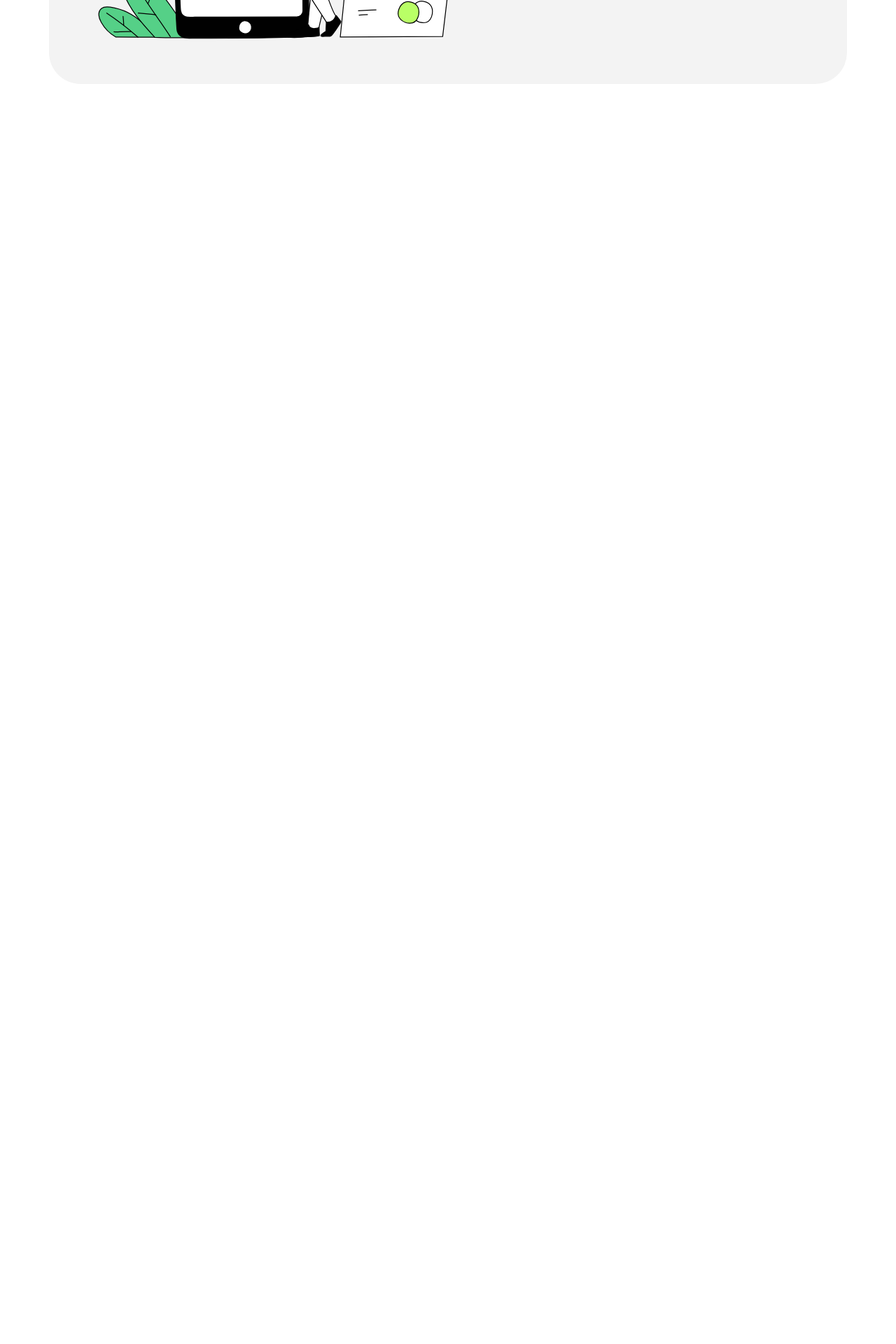
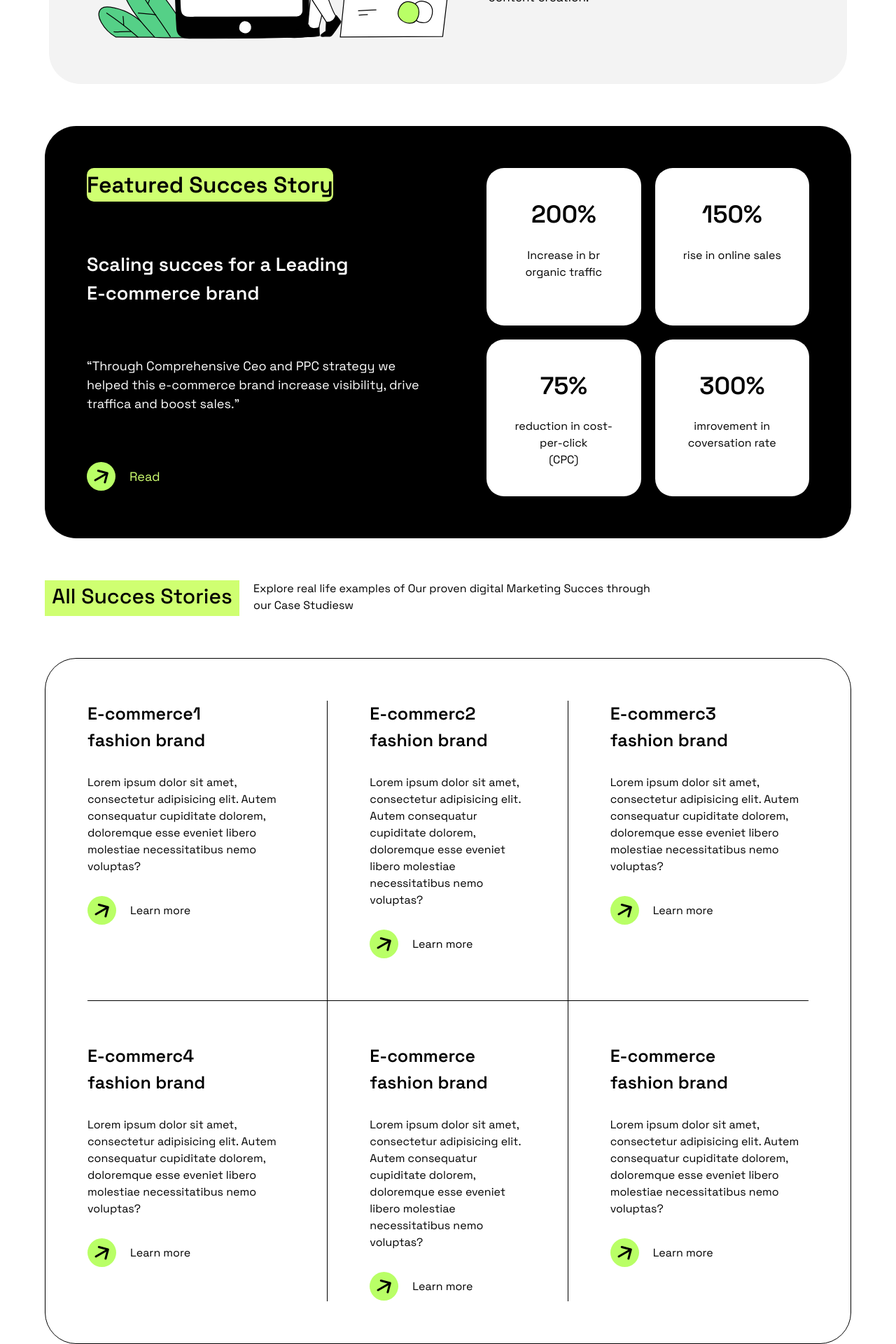
Before and after one commit to ogabekrustamov/Positivus, a React (Vite) app: page /use-cases in a window 1280 px wide. Shown: the part 567-2487 px from the top of the page at 70% size. Before the commit the page ends 800 px from the top, so only its background shows below. Built offline with nearby package versions, Linux system fonts and the light colour scheme.

Commit message:
All stories part completion

```diff
--- a/src/Pages/UseCasesPage.jsx
+++ b/src/Pages/UseCasesPage.jsx
@@ -1,9 +1,13 @@
 
 import UseCaseDiv from "../SectionComponents/UseCase/UseCaseDiv.jsx";
+import SuccesStory from "../SectionComponents/UseCase/SuccesStory.jsx";
+import AllStories from "../SectionComponents/UseCase/AllStories.jsx";
 
 const UseCasesPage = () => {
     return (<div className={`w-full flex flex-col items-center max-sm:mt-[140px] mt-[170px]`}>
         <UseCaseDiv />
+            <SuccesStory />
+            <AllStories />
 
     </div>
 
--- /dev/null
+++ b/src/SectionComponents/UseCase/AllStories.jsx
@@ -0,0 +1,66 @@
+
+const AllStories = () => {
+
+    return (
+        <div className={`w-full  mt-[60px]`}>
+            <div data-aos="fade-up"  className="flex w-[90vw] max-w-[1240px] mx-auto  max-lg:justify-center ">
+                <span className="bg-[rgb(207,255,113)] text-[30px] w-[278px] h-[51px] flex justify-center font-[500] mr-5 max-sm:text-[17px] max-sm:w-[85px] max-sm:h-[45px] max-sm:items-center"><h1>All Succes Stories</h1></span>
+                <div className="w-[580px] h-[46px] max-lg:w-[540px] max-sm:w-[320px] max-sm:h-[80px] max-sm:text-[14px] transition-all duration-700 ease-out transform">Explore real life examples of Our proven digital Marketing Succes through our Case Studiesw</div>
+            </div>
+
+            <div className={`max-w-[1240px] mx-auto w-[90vw] max-sm:p-0  p-[60px] grid grid-cols-3 grid-rows-2 border-[1px] max-lg:grid-cols-2 max-lg:grid-rows-3 rounded-[45px] mt-[60px] max-sm:flex max-sm:border-none max-sm:flex-col`}>
+                <div className="w-full flex gap-[30px] flex-col pb-[50px] border-b-[1px] border-r-[1px] max-sm:border-[1px] max-sm:rounded-[45px]  max-sm:p-[40px] pr-[50px]">
+                    <h1 className={`text-[25px] font-semibold`}>E-commerce1<br/> fashion brand</h1>
+                    <p>Lorem ipsum dolor sit amet, consectetur adipisicing elit. Autem consequatur cupiditate dolorem, doloremque esse eveniet libero molestiae necessitatibus nemo voluptas?</p>
+                    <div className="w-full flex items-center gap-[20px]">
+                        <img src="/Image/greenarr.svg"  className={`w-[41px]`} alt=""/>
+                        <p className={`hover:underline`}>Learn more</p>
+                    </div>
+                </div>
+                <div className="w-full flex gap-[30px] flex-col pb-[60px] pr-[60px] border-b-[1px] border-r-[1px] max-lg:border-r-0 pl-[60px]  max-sm:border-[1px] max-sm:rounded-[45px]  max-sm:p-[40px] ">
+                    <h1 className={`text-[25px] font-semibold`}>E-commerc2 <br/> fashion brand</h1>
+                    <p>Lorem ipsum dolor sit amet, consectetur adipisicing elit. Autem consequatur cupiditate dolorem, doloremque esse eveniet libero molestiae necessitatibus nemo voluptas?</p>
+                    <div className="w-full flex items-center gap-[20px]">
+                        <img src="/Image/greenarr.svg"  className={`w-[41px]`} alt=""/>
+                        <p className={`hover:underline`}>Learn more</p>
+                    </div>
+                </div>
+                <div className="w-full flex gap-[30px] flex-col  pb-[60px] border-b-[1px] max-lg:border-r-[1px] max-lg:pl-0 pl-[60px] max-lg:pt-[60px]  max-sm:border-[1px] max-sm:rounded-[45px]  max-sm:p-[40px] ">
+                    <h1 className={`text-[25px] font-semibold`}>E-commerc3 <br/> fashion brand</h1>
+                    <p>Lorem ipsum dolor sit amet, consectetur adipisicing elit. Autem consequatur cupiditate dolorem, doloremque esse eveniet libero molestiae necessitatibus nemo voluptas?</p>
+                    <div className="w-full flex items-center gap-[20px]">
+                        <img src="/Image/greenarr.svg"  className={`w-[41px]`} alt=""/>
+                        <p className={`hover:underline`}>Learn more</p>
+                    </div>
+                </div>
+                <div className="w-full flex gap-[30px] flex-col pt-[60px]  max-lg:pr-0 max-lg:pl-[60px] border-r-[1px] max-lg:border-r-0  max-lg:border-b-[1px]  pr-[60px]  max-sm:border-[1px] max-sm:rounded-[45px]  max-sm:p-[40px] ">
+                    <h1 className={`text-[25px] font-semibold`}>E-commerc4 <br/> fashion brand</h1>
+                    <p>Lorem ipsum dolor sit amet, consectetur adipisicing elit. Autem consequatur cupiditate dolorem, doloremque esse eveniet libero molestiae necessitatibus nemo voluptas?</p>
+                    <div className="w-full flex items-center gap-[20px]">
+                        <img src="/Image/greenarr.svg"  className={`w-[41px]`} alt=""/>
+                        <p className={`hover:underline`}>Learn more</p>
+                    </div>
+                </div>
+                <div className="w-full flex gap-[30px] flex-col pt-[60px] pr-[60px] border-r-[1px]  max-lg:pl-0 pl-[60px]  max-sm:border-[1px] max-sm:rounded-[45px]  max-sm:p-[40px] ">
+                    <h1 className={`text-[25px] font-semibold`}>E-commerce <br/> fashion brand</h1>
+                    <p>Lorem ipsum dolor sit amet, consectetur adipisicing elit. Autem consequatur cupiditate dolorem, doloremque esse eveniet libero molestiae necessitatibus nemo voluptas?</p>
+                    <div className="w-full flex items-center gap-[20px]">
+                        <img src="/Image/greenarr.svg"  className={`w-[41px]`} alt=""/>
+                        <p className={`hover:underline`}>Learn more</p>
+                    </div>
+                </div>
+                <div className="w-full flex gap-[30px] flex-col pt-[60px]    pl-[60px]  max-sm:border-[1px] max-sm:rounded-[45px]  max-sm:p-[40px] ">
+                    <h1 className={`text-[25px] font-semibold`}>E-commerce <br/> fashion brand</h1>
+                    <p>Lorem ipsum dolor sit amet, consectetur adipisicing elit. Autem consequatur cupiditate dolorem, doloremque esse eveniet libero molestiae necessitatibus nemo voluptas?</p>
+                    <div className="w-full flex items-center gap-[20px]">
+                        <img src="/Image/greenarr.svg"  className={`w-[41px]`} alt=""/>
+                        <p className={`hover:underline`}>Learn more</p>
+                    </div>
+                </div>
+            </div>
+
+        </div>
+    )
+}
+
+export default AllStories;
--- /dev/null
+++ b/src/SectionComponents/UseCase/SuccesStory.jsx
@@ -0,0 +1,45 @@
+
+const SuccesStory = () => {
+
+    return (
+        <div className="w-full flex justify-center mt-[60px] ">
+                <div className={`max-w-[1240px] w-[90vw] min-h-[540px] max-h-[1520px] max-sm:p-[40px] flex gap-[40px] rounded-[45px] max-lg:flex max-lg:flex-col  p-[60px] bg-black`}>
+                    <div className=" w-[45vw] flex flex-col gap-[70px] max-lg:w-full  h-full bg-black ">
+                        <div>
+                            <h1 className="text-[32px] bg-[rgb(207,255,113)] inline-block    font-semibold rounded-[10px]">Featured Succes Story</h1>
+                        </div>
+                        <div>
+                            <h1 className={`text-[27px] font-semibold w-[400px] max-lg:w-[70vw] text-white`}>Scaling succes for a Leading E-commerce brand</h1>
+                        </div>
+                        <div className="w-[500px] max-lg:w-[70vw] text-[18px] text-white">
+                            <q>Through Comprehensive Ceo and PPC strategy we helped this e-commerce brand increase visibility, drive traffica and boost sales.</q>
+                        </div>
+                        <div className="flex items-center gap-[20px] ">
+                            <img src="/Image/greenarr.svg" alt=""/>
+                            <p className={`text-[rgb(207,255,113)] text-[18px]`}>Read</p>
+                        </div>
+                    </div>
+                    <div className="grid grid-cols-2 grid-rows-2 gap-[20px] max-lg:grid-cols-2 max-lg:grid-rows-2 max-sm:flex max-sm:w-full max-sm:flex-col max-lg:w-full w-[500px] h-full ">
+                        <div className="flex bg-white flex-col gap-[20px] rounded-[25px] p-[40px] text-center ">
+                            <h1 className={`font-semibold text-[35px]`}> 200%</h1>
+                            <p>Increase in br organic traffic</p>
+                        </div>
+                        <div className="flex flex-col gap-[20px] bg-white rounded-[25px]  p-[40px] text-center items-center ">
+                            <h1 className={`font-semibold text-[35px]`}> 150%</h1>
+                            <p>rise in online sales</p>
+                        </div>
+                        <div className="flex bg-white flex-col gap-[20px] rounded-[25px] items-center p-[40px] text-center ">
+                            <h1 className={`font-semibold text-[35px]`}> 75%</h1>
+                            <p>reduction in cost-per-click <br/>(CPC)</p>
+                        </div>
+                        <div className="flex bg-white flex-col gap-[20px] rounded-[25px] items-center p-[40px] text-center ">
+                            <h1 className={`font-semibold text-[35px]`}> 300%</h1>
+                            <p>imrovement in <br/> coversation rate</p>
+                        </div>
+                    </div>
+                </div>
+        </div>
+    )
+}
+
+export default SuccesStory
--- a/src/SectionComponents/UseCase/UseCaseDiv.jsx
+++ b/src/SectionComponents/UseCase/UseCaseDiv.jsx
@@ -15,10 +15,10 @@ const UseCaseDiv = () => {
                 </div>
 
                 <div className="flex flex-col justify-center items-start w-[35vw] max-w-[500px] gap-[2.5vw] max-sm:w-[80vw] h-full">
-                    <h2 className="text-[2.6vw] max-sm:text-[6vw] max-lg:text-[5vw] font-semibold leading-snug transition-all duration-700 ease-out">
+                    <h2 className="text-[39px] max-sm:text-[6vw] max-lg:text-[5vw] font-semibold leading-snug transition-all duration-700 ease-out">
                         Expert Digital <br /> Marketing <br /> Services
                     </h2>
-                    <p className="text-[1.1vw] max-sm:text-[3.5vw] max-lg:text-[2vw] transition-all duration-700 ease-out">
+                    <p className="text-[17px] max-sm:text-[3.5vw] max-lg:text-[2vw] transition-all duration-700 ease-out">
                         Our digital marketing agency helps businesses grow and succeed online through a range of services including SEO, PPC, social media marketing, and content creation.
                     </p>
                 </div>
```
Also changed, not shown: public/Image/greenarr.svg (added).
